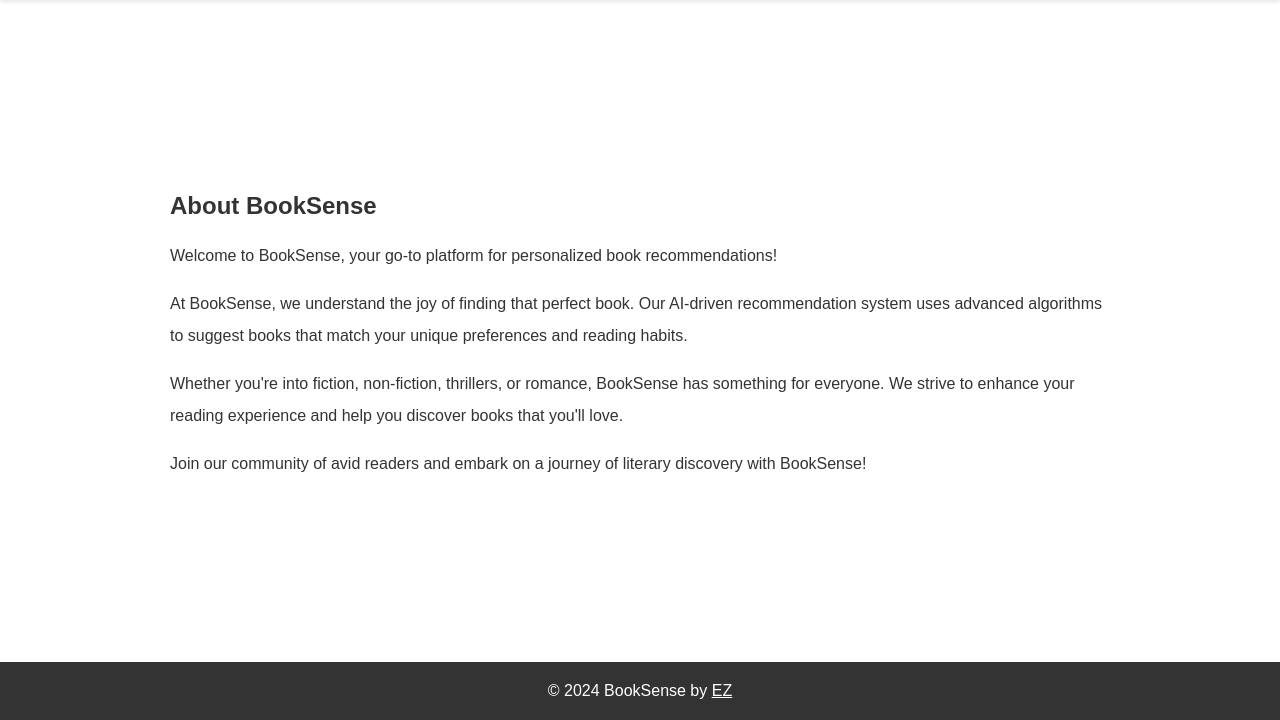
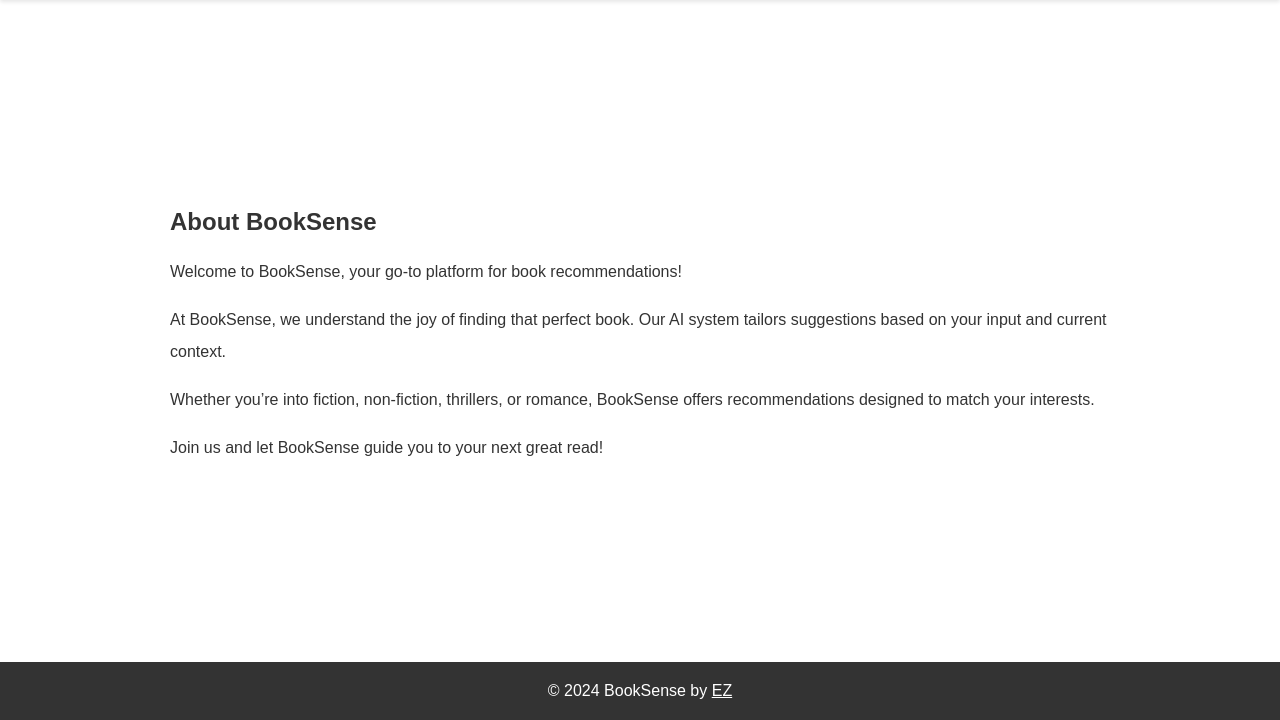
Before and after one commit to Ellen319/AI-Driven-Book-Recommendation-Web, a Flask app: page /about in a window 1280 px wide. Shown: the part 80-800 px from the top of the page. Run offline with Flask 3, Linux system fonts and the light colour scheme; parts of the project's set-up code (start-up, migrations or seed data) failed here and were passed over.

Commit message:
Update about.html

```diff
--- a/templates/about.html
+++ b/templates/about.html
@@ -3,10 +3,10 @@
 <main>
     <div class="about-container">
         <h2>About BookSense</h2>
-        <p>Welcome to BookSense, your go-to platform for personalized book recommendations!</p>
-        <p>At BookSense, we understand the joy of finding that perfect book. Our AI-driven recommendation system uses advanced algorithms to suggest books that match your unique preferences and reading habits.</p>
-        <p>Whether you're into fiction, non-fiction, thrillers, or romance, BookSense has something for everyone. We strive to enhance your reading experience and help you discover books that you'll love.</p>
-        <p>Join our community of avid readers and embark on a journey of literary discovery with BookSense!</p>
+        <p>Welcome to BookSense, your go-to platform for book recommendations!</p>
+        <p>At BookSense, we understand the joy of finding that perfect book. Our AI system tailors suggestions based on your input and current context.</p>
+        <p>Whether you’re into fiction, non-fiction, thrillers, or romance, BookSense offers recommendations designed to match your interests.</p>
+        <p>Join us and let BookSense guide you to your next great read!</p>
     </div>
 </main>
 {% endblock %}
```
